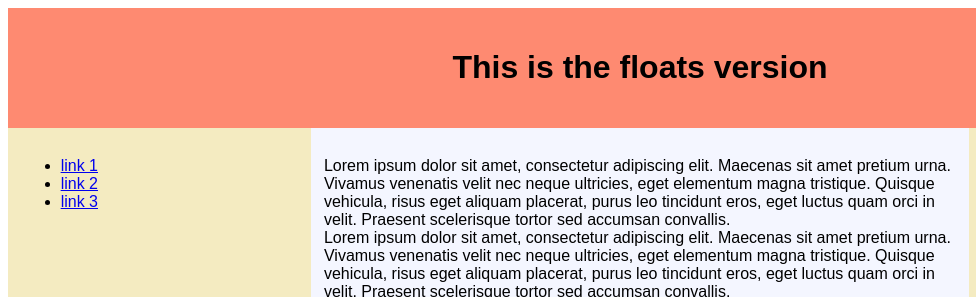
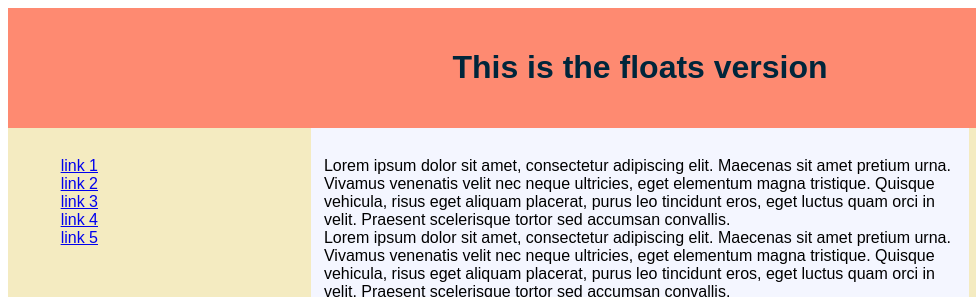
Before and after one commit to KimDelbarre/holy-grail, a plain HTML site: page floats.html in a window 1280 px wide. Shown: the top 297 px of the page, 0-976 px from the left. Drawn offline with Linux system fonts and the light colour scheme; grey boxes are pictures that could not be loaded; a web font is replaced by a local one.

Commit message:
so happy with my floats version

```diff
--- a/floats.css
+++ b/floats.css
@@ -6,6 +6,10 @@ body {
   text-align: center;
   padding: 20px;
 }
+.header h1 {
+ color: #00263b;
+}
+
 /* Create three equal columns that floats next to each other
 .column {
   float: left;
--- a/floats.html
+++ b/floats.html
@@ -17,12 +17,13 @@
 <div class="row">
   <div class="column side">
 <nav>
-    <ul>
+    <ul style="list-style-type:none;">
       <li><a href="#">link 1</a></li>
       <li><a href="#">link 2</a></li>
       <li><a href="#">link 3</a></li>
+      <li><a href="#">link 4</a></li>
+      <li><a href="#">link 5</a></li>
     </ul>
-    <p>&nbsp;</p>
     <p>&nbsp;</p>
   </nav>
 </div>
```
